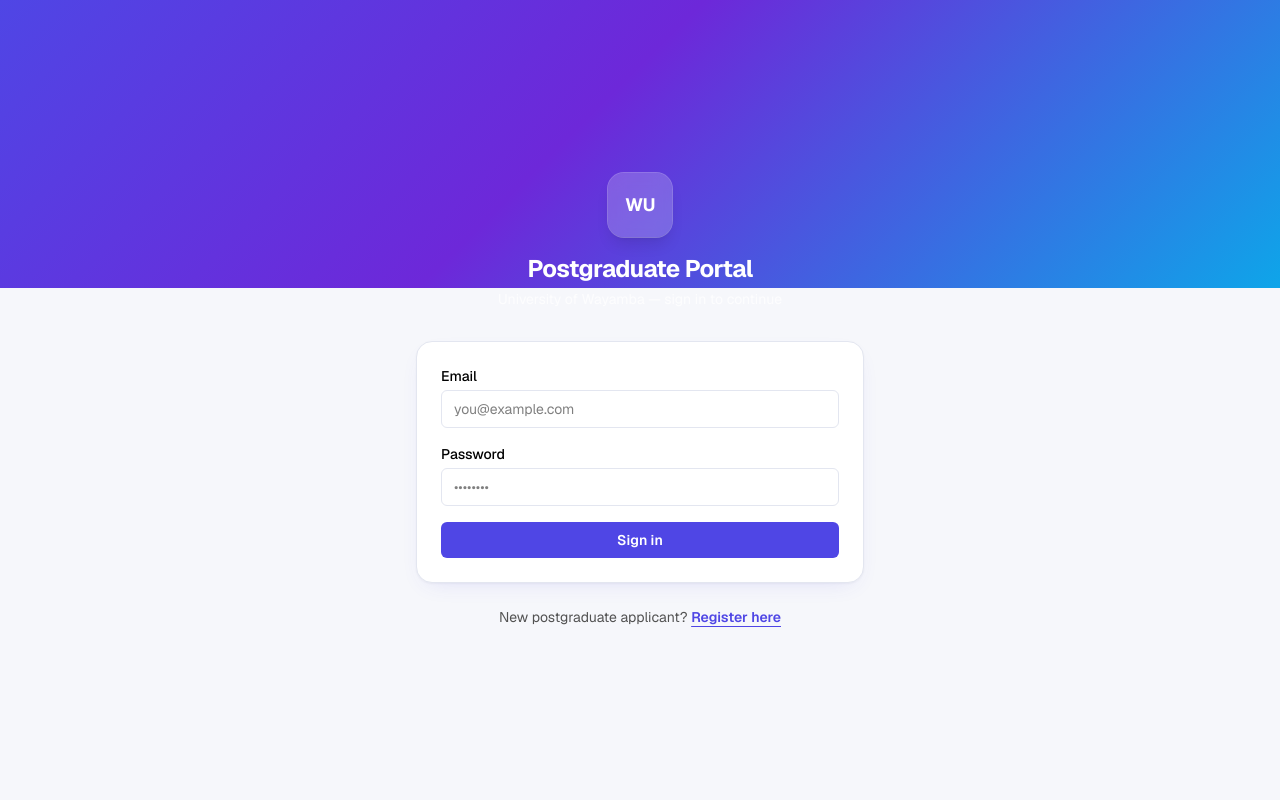
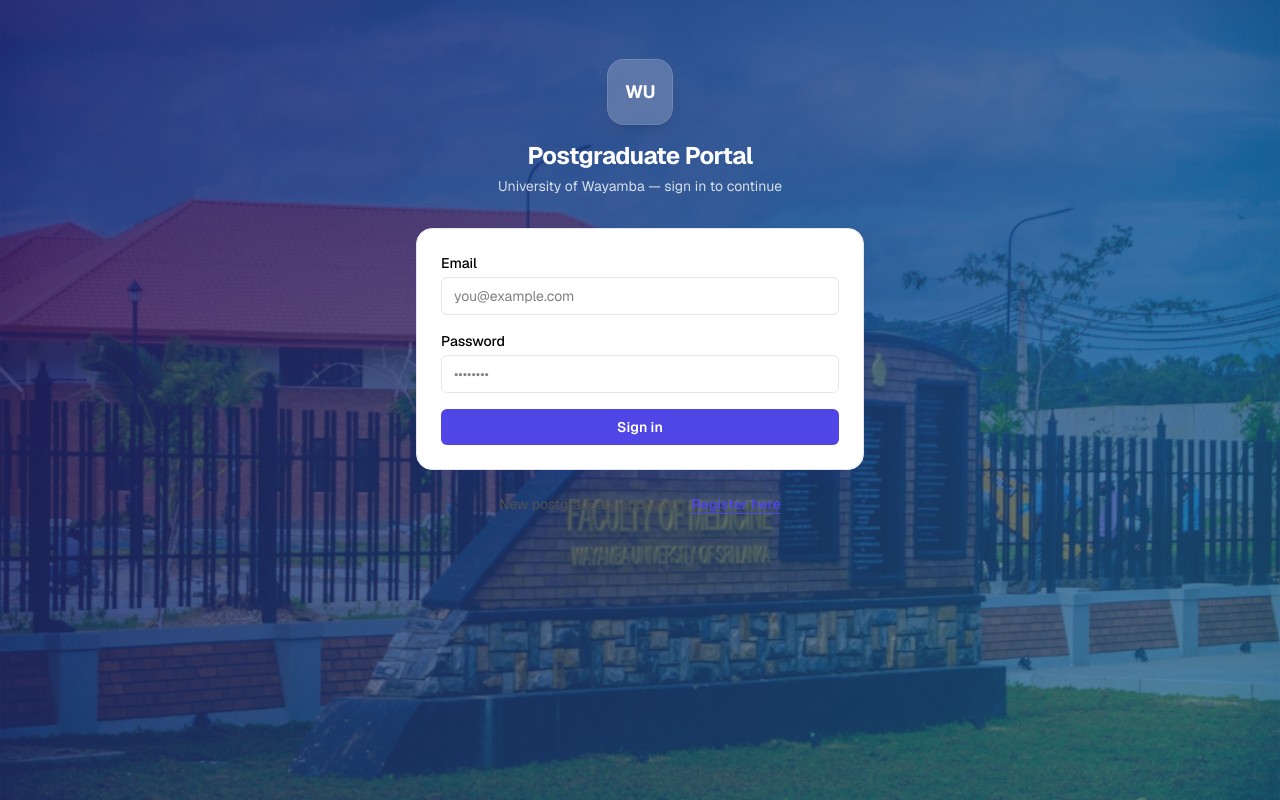
Before and after one commit to Dinu2001/post-grad-redesign, a Next.js app: page /login in a window 1280 px wide. Built offline with nearby package versions, Linux system fonts and the light colour scheme; no server answers.

Commit message:
login page

```diff
--- a/src/app/globals.css
+++ b/src/app/globals.css
@@ -75,6 +75,16 @@ body {
 .bg-hero-gradient {
   background-image: linear-gradient(135deg, #4f46e5 0%, #6d28d9 45%, #0ea5e9 100%);
 }
+.login-background {
+  background-image: linear-gradient(
+      135deg,
+      rgba(38, 26, 103, 0.8),
+      rgba(29, 104, 151, 0.66)
+    ),
+    url("/wayamba-campus.jpg");
+  background-position: center;
+  background-size: cover;
+}
 .text-brand-gradient {
   background-image: linear-gradient(135deg, #4f46e5, #7c3aed);
   -webkit-background-clip: text;
--- a/src/app/login/page.tsx
+++ b/src/app/login/page.tsx
@@ -11,13 +11,13 @@ export default async function LoginPage() {
   }
 
   return (
-    <main className="flex min-h-screen items-center justify-center px-4 py-10">
+    <main className="relative flex min-h-screen items-start justify-center overflow-hidden px-4 py-10 sm:py-14">
       <div
         aria-hidden
-        className="bg-hero-gradient pointer-events-none absolute inset-x-0 top-0 -z-10 h-72"
+        className="login-background pointer-events-none absolute inset-0"
       />
-      <div className="w-full max-w-md">
-        <div className="mb-8 text-center">
+      <div className="relative z-10 w-full max-w-md">
+        <div className="mb-8 pt-1 text-center">
           <div className="mx-auto mb-4 flex h-16 w-16 items-center justify-center rounded-2xl bg-white/20 text-white shadow-lg backdrop-blur ring-1 ring-white/30">
             <span className="text-lg font-bold tracking-tight">WU</span>
           </div>
```
Also changed, not shown: public/wayamba-campus.jpg (added), 1 other file (tests, documents, lock files or other folders).
